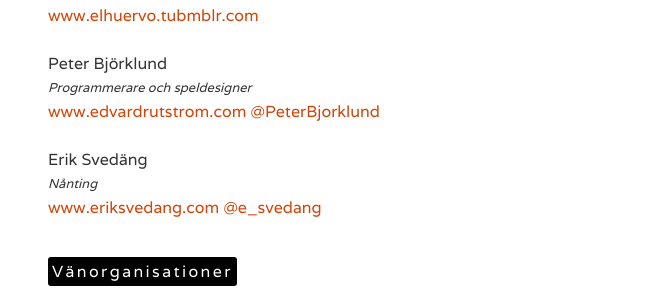
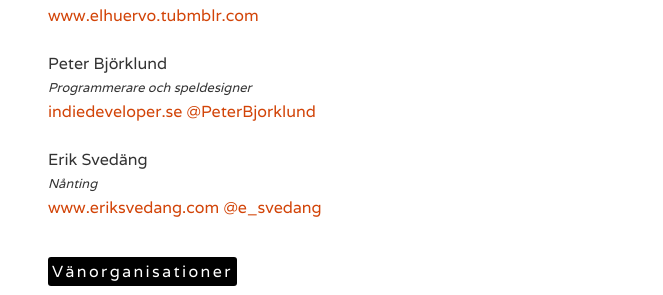
Before and after one commit to indiespel-gbg/indiespel-gbg.github.io, a Jekyll site: the page built from medlemmar.html, in a window 1280 px wide and 1287 px high. Shown: the part 835-1130 px from the top of the window, without its empty margins (308-971 px from the left). Built offline with Jekyll 4.4.1, drawn with Linux system fonts in a browser that asks for light colours.

Commit message:
Update medlemmar.html

```diff
--- a/medlemmar.html
+++ b/medlemmar.html
@@ -33,9 +33,9 @@ layout: front
 		</li>
 
 		<li>
-			<div class="person-name">Peter Bj&ouml;rklund</div >
+			<div class="person-name">Peter Björklund</div >
 			<div class="person-description">Programmerare och speldesigner</div>
-			<a href="#">www.edvardrutstrom.com</a> <a href="#">@PeterBjorklund</a>
+			<a href="http://www.indiedeveloper.se/">indiedeveloper.se</a> <a href="https://twitter.com/peterbjorklund">@PeterBjorklund</a>
 		</li>
 
 		<li>
```
